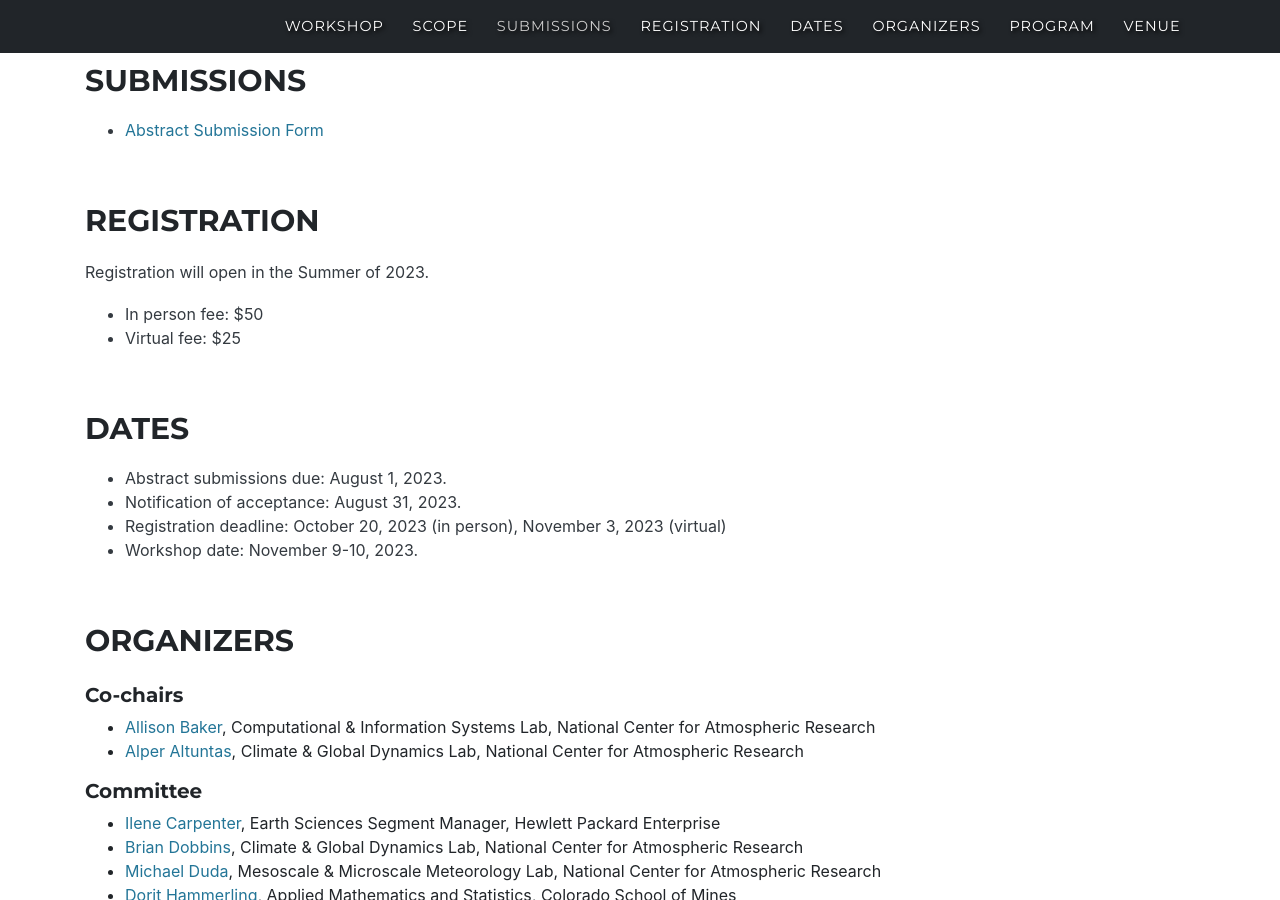
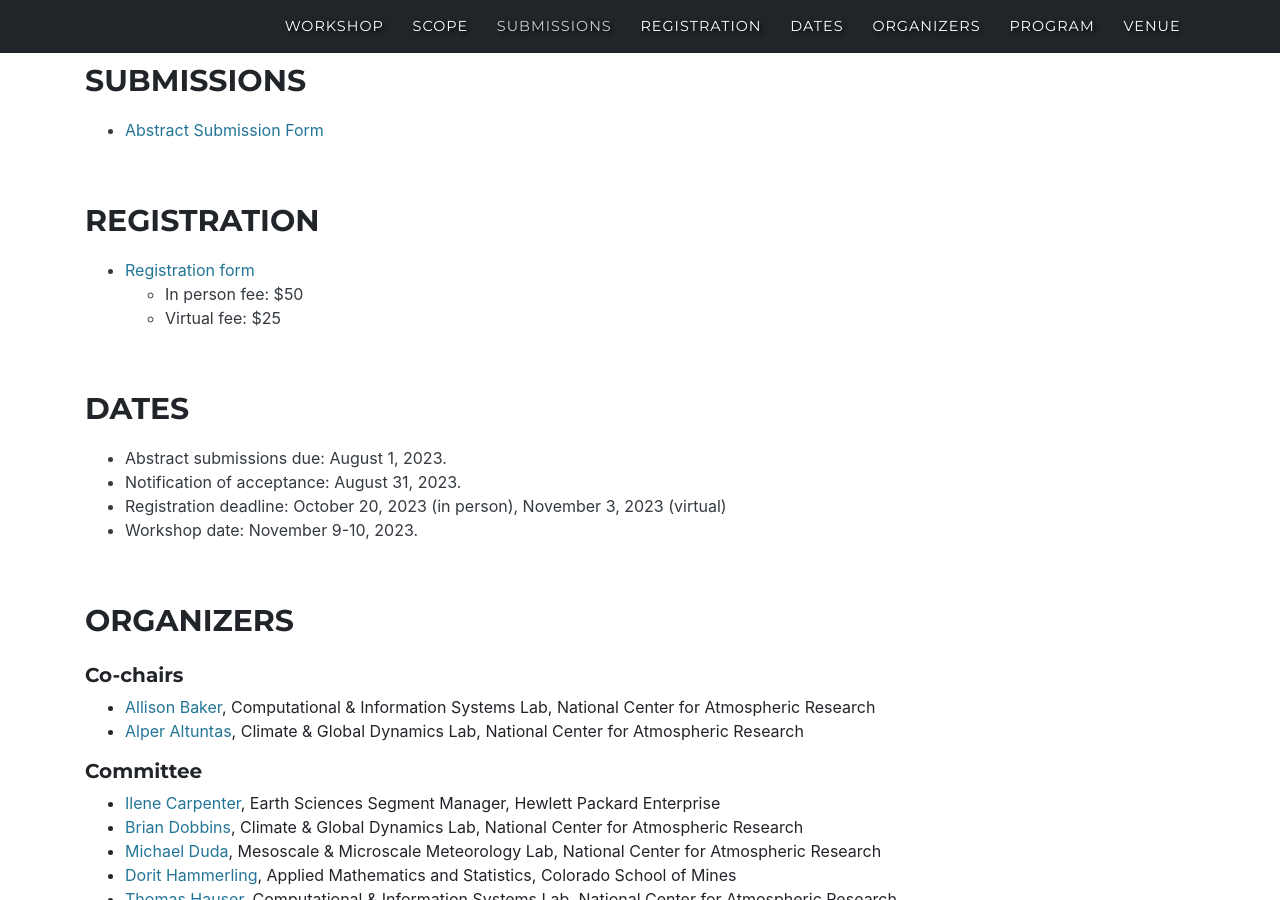
Before and after one commit to NCAR/correctness-workshop, a Jekyll site: the page built from index.md, in a window 1280 px wide and 900 px high, scrolled down 1766 px. Built offline with Jekyll 4.4.1, drawn with Linux system fonts in a browser that asks for light colours; some web fonts are replaced.

Commit message:
add registration form link

```diff
--- a/_data/sitetext.yml
+++ b/_data/sitetext.yml
@@ -89,9 +89,9 @@ submissions:
 registration:
   title: "Registration"
   text: >
-        Registration will open in the Summer of 2023.
-         - In person fee: $50
-         - Virtual fee: $25
+         - [Registration form](https://docs.google.com/forms/d/e/1FAIpQLScd-HoWsb9X9YZFnfMw7Y6X-BpN3QTgkv4xh8OzYMtyzwAJow/viewform?usp=sf_link)
+             - In person fee: $50
+             - Virtual fee: $25
 
 dates:
   title: "Dates"
```
